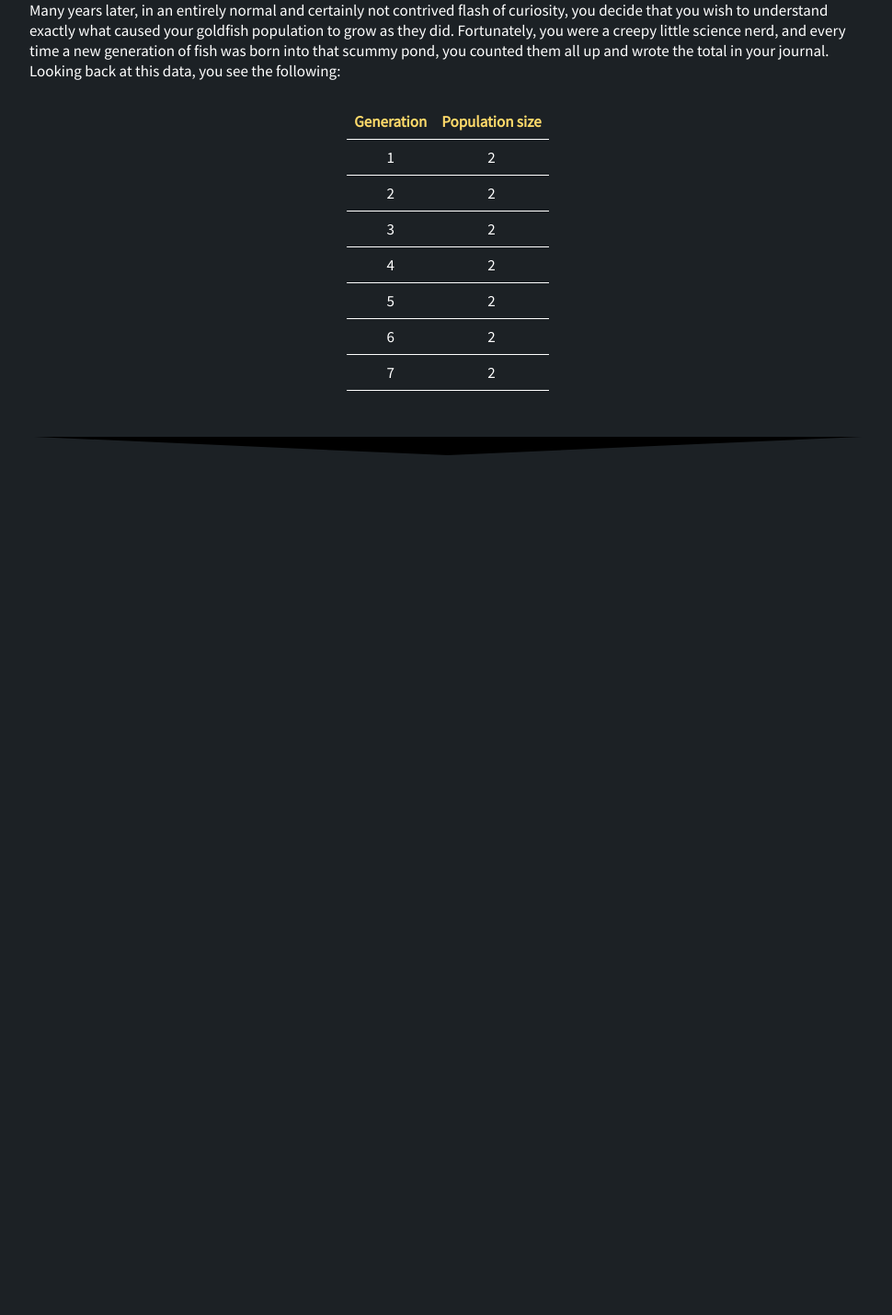
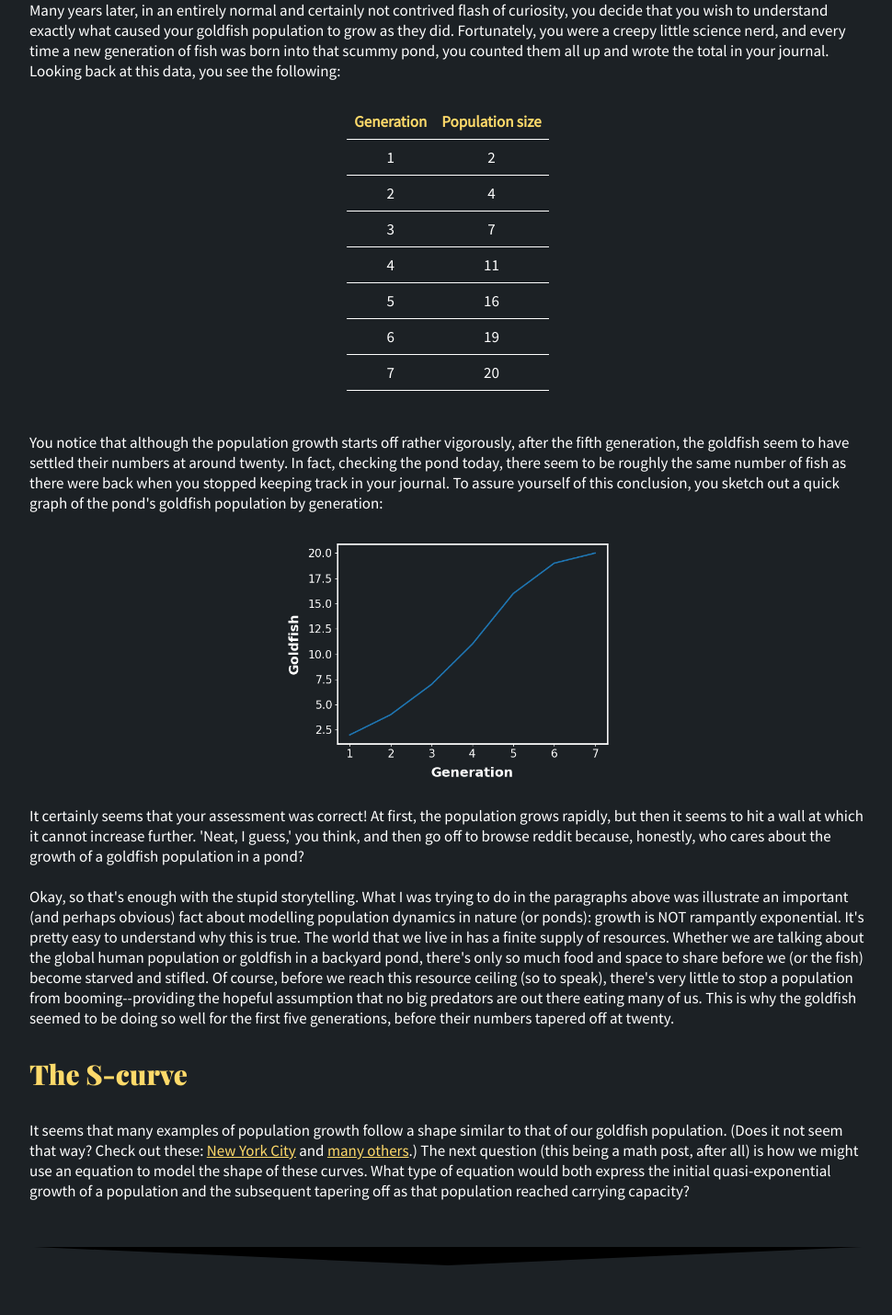
Before and after one commit to ahblay/website, a Flask app: template templates/t2.html in a window 1280 px wide. Shown: the part 343-1773 px from the top of the page at 92% size, without its empty margins (153-1123 px from the left). Before the commit the page ends 838 px from the top, so only its background shows below. Run offline with Flask 2, Linux system fonts and the light colour scheme; the template is opened without the code that fills it, so the values that code supplies are empty; some libraries are stand-ins or nearby versions.

Commit message:
Adds to t2.html. Adds graph of goldfish populations.

```diff
--- a/static/project_base.css
+++ b/static/project_base.css
@@ -63,3 +63,12 @@ tr:hover {
     background-color: #ffda6a;
     color: #1c2125;
 }
+
+tr:first-child:hover {
+    background-color: #1c2125;
+    color: #ffda6a;
+}
+
+.normal-link {
+    color: #ffda6a;
+}
--- a/templates/t2.html
+++ b/templates/t2.html
@@ -37,30 +37,54 @@ Dynamical Systems
     </tr>
     <tr>
       <td>2</td>
-      <td>2</td>
+      <td>4</td>
     </tr>
     <tr>
       <td>3</td>
-      <td>2</td>
+      <td>7</td>
     </tr>
     <tr>
       <td>4</td>
-      <td>2</td>
+      <td>11</td>
     </tr>
     <tr>
       <td>5</td>
-      <td>2</td>
+      <td>16</td>
     </tr>
     <tr>
       <td>6</td>
-      <td>2</td>
+      <td>19</td>
     </tr>
     <tr>
       <td>7</td>
-      <td>2</td>
+      <td>20</td>
     </tr>
   </table>
-
+  You notice that although the population growth starts off rather vigorously, after the fifth generation, the goldfish
+  seem to have settled their numbers at around twenty. In fact, checking the pond today, there seem to be roughly the
+  same number of fish as there were back when you stopped keeping track in your journal. To assure yourself of this
+  conclusion, you sketch out a quick graph of the pond's goldfish population by generation:
+  <img id="simple-fish" class="plot" src="../static/simple_fish.png">
+  It certainly seems that your assessment was correct! At first, the population grows rapidly, but then it seems to hit
+  a wall at which it cannot increase further. 'Neat, I guess,' you think, and then go off to browse reddit because,
+  honestly, who cares about the growth of a goldfish population in a pond?
+  <br><br>
+  Okay, so that's enough with the stupid storytelling. What I was trying to do in the paragraphs above was illustrate an
+  important (and perhaps obvious) fact about modelling population dynamics in nature (or ponds): growth is NOT
+  rampantly exponential. It's pretty easy to understand why this is true. The world that we live in has a finite supply
+  of resources. Whether we are talking about the global human population or goldfish in a backyard pond, there's only
+  so much food and space to share before we (or the fish) become starved and stifled. Of course, before we reach this
+  resource ceiling (so to speak), there's very little to stop a population from booming--providing the hopeful
+  assumption that no big predators are out there eating many of us. This is why the goldfish seemed to be doing so well
+  for the first five generations, before their numbers tapered off at twenty.
+  <div class="title-sm yellow">The S-curve</div>
+  It seems that many examples of population growth follow a shape similar to that of our goldfish population. (Does it
+  not seem that way? Check out these:
+  <a class="normal-link" href="http://worldpopulationreview.com/us-cities/new-york-city-population/">New York City</a>
+  and <a class="normal-link" href="https://ourworldindata.org/urbanization#city-populations">many others</a>.) The
+  next question (this being a math post, after all) is how we might use an equation to model the shape of these curves.
+  What type of equation would both express the initial quasi-exponential growth of a population and the subsequent
+  tapering off as that population reached carrying capacity?
 </div>
 {% endblock %}
 
```
Also changed, not shown: build/static/project_base.css (+9 -0 lines), build/t2/index.html (+31 -7 lines), plot_generator.py (+10 -1 lines), static/simple_fish.png (added), 1 other file.
